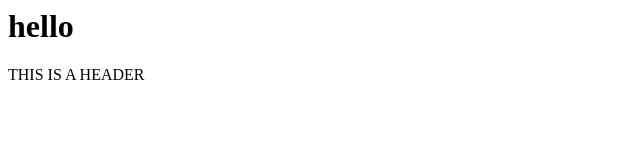
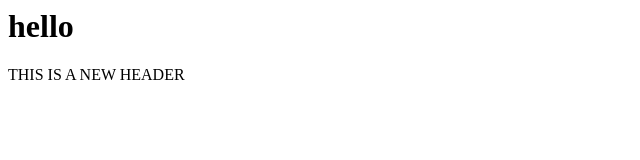
Before and after one commit to aarons2222/gittest, a plain HTML site: page index.html in a window 1280 px wide. Shown: the full height of the page, 0-640 px from the left. Drawn offline with Linux system fonts and the light colour scheme.

Commit message:
added new header

```diff
--- a/index.html
+++ b/index.html
@@ -1,2 +1,2 @@
 <h1>hello</h1>
-<header>THIS IS A HEADER</header>
+<header>THIS IS A NEW HEADER</header>
```
